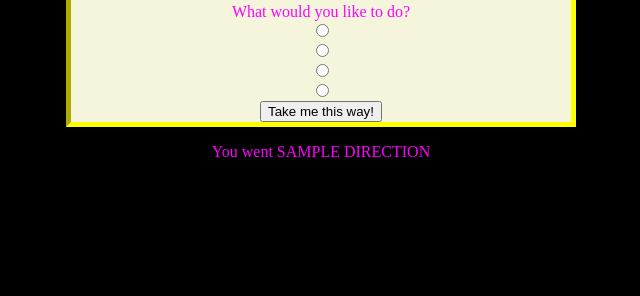
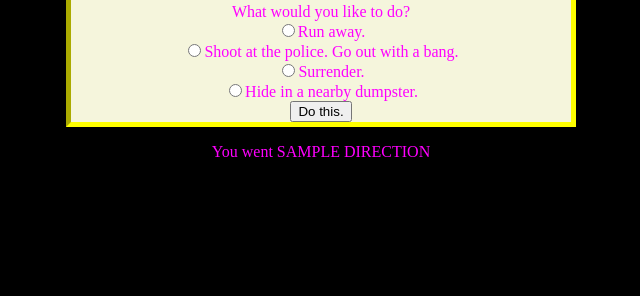
Before and after one commit to zachgonzalez/cssi-text-based-adventure, a Python web app: template cssi-text-based-adventure/templates/barricade.html in a window 1280 px wide. Shown: the part 504-800 px from the top of the page, without its empty margins (319-959 px from the left). Run offline with Jinja, Linux system fonts and the light colour scheme; the template is opened without the code that fills it: most values are stand-ins (such as "Sample title", 1, 10 or a date in 2020); some libraries are stand-ins or nearby versions.

Commit message:
Barricade.html edited

```diff
--- a/cssi-text-based-adventure/templates/barricade.html
+++ b/cssi-text-based-adventure/templates/barricade.html
@@ -8,15 +8,15 @@
     <h1>Welcome to the game of life.</h1>
     <p></p>
     <div><center>
-    <form method="post" action="" style="width: 500px">{{story_text}} {{event_encounter}} {{event_outcome}}
+    <form method="post" action="" style="width: 500px" required>{{story_text}} {{event_encounter}} {{event_outcome}}
     <br>
-      <span id="picofstart"><img src="http://i.huffpost.com/gen/1941141/images/o-CHICAGO-SHOOTING-facebook.jpg" height="400px" width=90%></img></span>
+      <span id="picofstart"><img src="https://geistesstreich.files.wordpress.com/2010/12/polizeisperre-neu.jpg" height="400px" width=90%></img></span>
       <center>What would you like to do?<br>
-      <input type="radio" name="user_direction" value="North"><br>
-      <input type="radio" name="user_direction" value="South"><br>
-      <input type="radio" name="user_direction" value="East"><br>
-      <input type="radio" name="user_direction" value="West"><br>
-      <input type="submit" value="Take me this way!"></input>
+      <input type="radio" name="user_direction" value="run" required="">Run away.<br>
+      <input type="radio" name="user_direction" value="shoot" required>Shoot at the police. Go out with a bang.<br>
+      <input type="radio" name="user_direction" value="surrender" required>Surrender.<br>
+      <input type="radio" name="user_direction" value="hide" required>Hide in a nearby dumpster.<br>
+      <input type="submit" value="Do this."></input>
     </center></form>
   </div>
 
```
